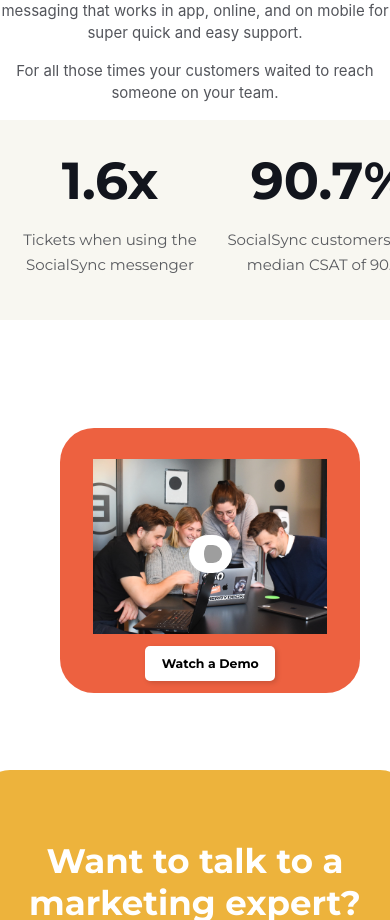
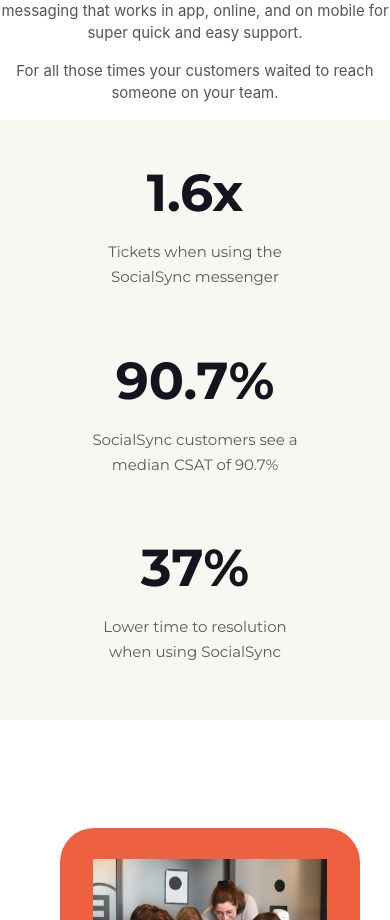
Before and after one commit to akinevans/socialsync, a React (Create React App) app: page / in a window 390 px wide. Shown: the part 2060-2980 px from the top of the page. Built offline with nearby package versions, Linux system fonts and the light colour scheme; grey boxes are pictures that could not be loaded.

Commit message:
Implement Mobile 675 responsive view for Quantity and QuantitySpacer components

```diff
--- a/src/components/Quantity.css
+++ b/src/components/Quantity.css
@@ -47,3 +47,17 @@
     line-height: 25px;
   }
 } /*End Tablet View*/
+
+/** Mobile View 675px */
+/** Mobile View 675px */
+/** Mobile View 675px */
+
+@media (max-width: 675px) {
+  .quantity-wrapper {
+    justify-content: center;
+    align-items: center;
+    width: 220px;
+    height: 150px;
+    /* border: 2px solid black; */
+  }
+} /*End Mobile 675 View*/
--- a/src/components/QuantitySpacer.css
+++ b/src/components/QuantitySpacer.css
@@ -33,3 +33,25 @@
     height: 100%;
   }
 } /*End Tablet View*/
+
+/** Mobile View 675px */
+/** Mobile View 675px */
+/** Mobile View 675px */
+
+@media (max-width: 675px) {
+  .quantity-spacer-outer-wrapper,
+  .quantity-spacer-inner-wrapper {
+    flex-direction: column;
+    justify-content: space-evenly;
+    align-items: center;
+  }
+
+  .quantity-spacer-outer-wrapper {
+    height: 600px;
+    /* border: 2px solid red; */
+  }
+
+  .quantity-spacer-inner-wrapper {
+    width: 100%;
+  }
+} /*End Mobile 675px view*/
```
